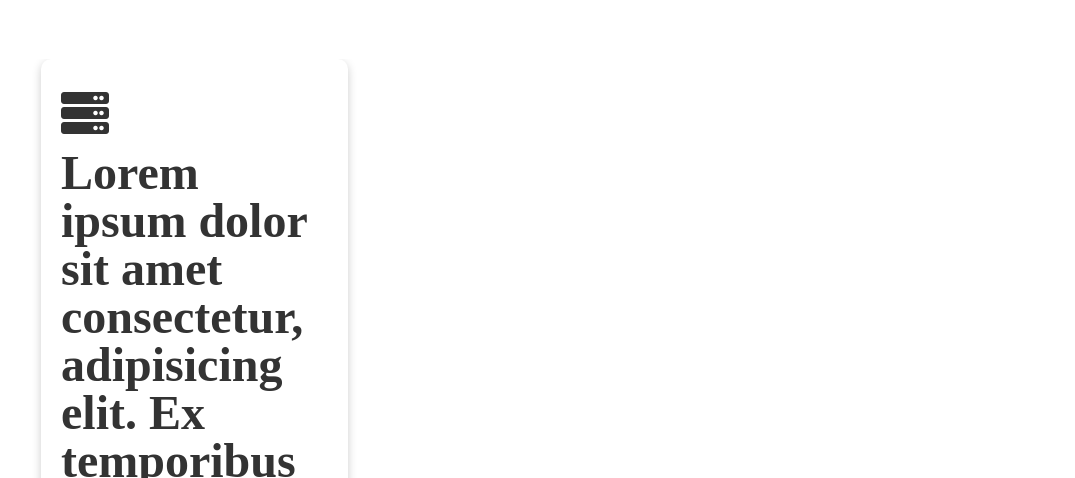
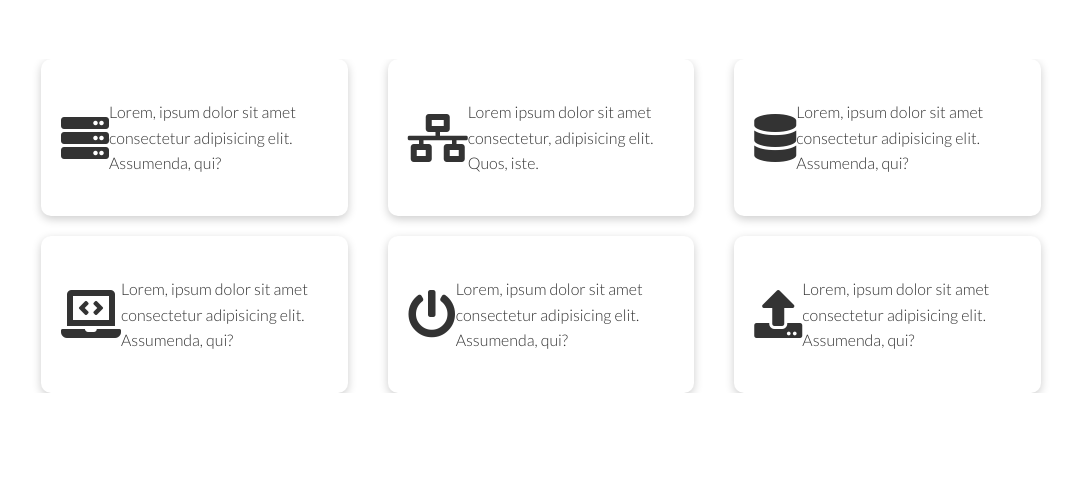
Before and after one commit to RDMcLeod/HC-001-A-20, a plain HTML site: page HC-001-A-21-P1/features.html in a window 1280 px wide. Shown: the part 843-1321 px from the top of the page, without its empty margins (99-1174 px from the left). Drawn offline with Linux system fonts and the light colour scheme.

Commit message:
Update feat page

```diff
--- a/HC-001-A-21-P1/CSS/style.css
+++ b/HC-001-A-21-P1/CSS/style.css
@@ -184,13 +184,14 @@ img {
   transform: translateY(-15px);
 }
 /* Features */
+
 .features-head img {
   width: 200px;
   justify-self: flex-end;
 }
 .features-sub-head img {
   width: 300px;
-  justify-self: flex end;
+  justify-self: flex-end;
 }
 
 /* Footer */
--- a/HC-001-A-21-P1/features.html
+++ b/HC-001-A-21-P1/features.html
@@ -53,11 +53,28 @@
     <section class="features-main my-2">
       <div class="container grid">
         <div class="card flex">
-          <i class="fas fa-server fa-3x">
-            <p>Lorem ipsum dolor sit amet consectetur, adipisicing elit. Ex temporibus sed suscipit nulla? Fugiat tempore voluptatibus ipsam odit obcaecati vitae, a soluta debitis possimus reiciendis, nostrum, cumque dolor distinctio quas?</p>
-
-          </i>
+          <i class="fas fa-server fa-3x"></i>
+            <p>Lorem, ipsum dolor sit amet consectetur adipisicing elit. Assumenda, qui?</p>
         </div>
+        <div class="card flex">
+          <i class="fas fa-network-wired fa-3x"></i>
+          <p>Lorem ipsum dolor sit amet consectetur, adipisicing elit. Quos, iste.</p>
+        </div>
+        <div class="card flex">
+          <i class="fas fa-database fa-3x"></i>
+            <p>Lorem, ipsum dolor sit amet consectetur adipisicing elit. Assumenda, qui?</p>
+        </div>
+        <div class="card flex">
+          <i class="fas fa-laptop-code fa-3x"></i>
+            <p>Lorem, ipsum dolor sit amet consectetur adipisicing elit. Assumenda, qui?</p>
+        </div>
+        <div class="card flex">
+          <i class="fas fa-power-off fa-3x"></i>
+            <p>Lorem, ipsum dolor sit amet consectetur adipisicing elit. Assumenda, qui?</p>
+        </div>
+        <div class="card flex">
+          <i class="fas fa-upload fa-3x"></i>
+            <p>Lorem, ipsum dolor sit amet consectetur adipisicing elit. Assumenda, qui?</p>
 
       </div>
 
```
